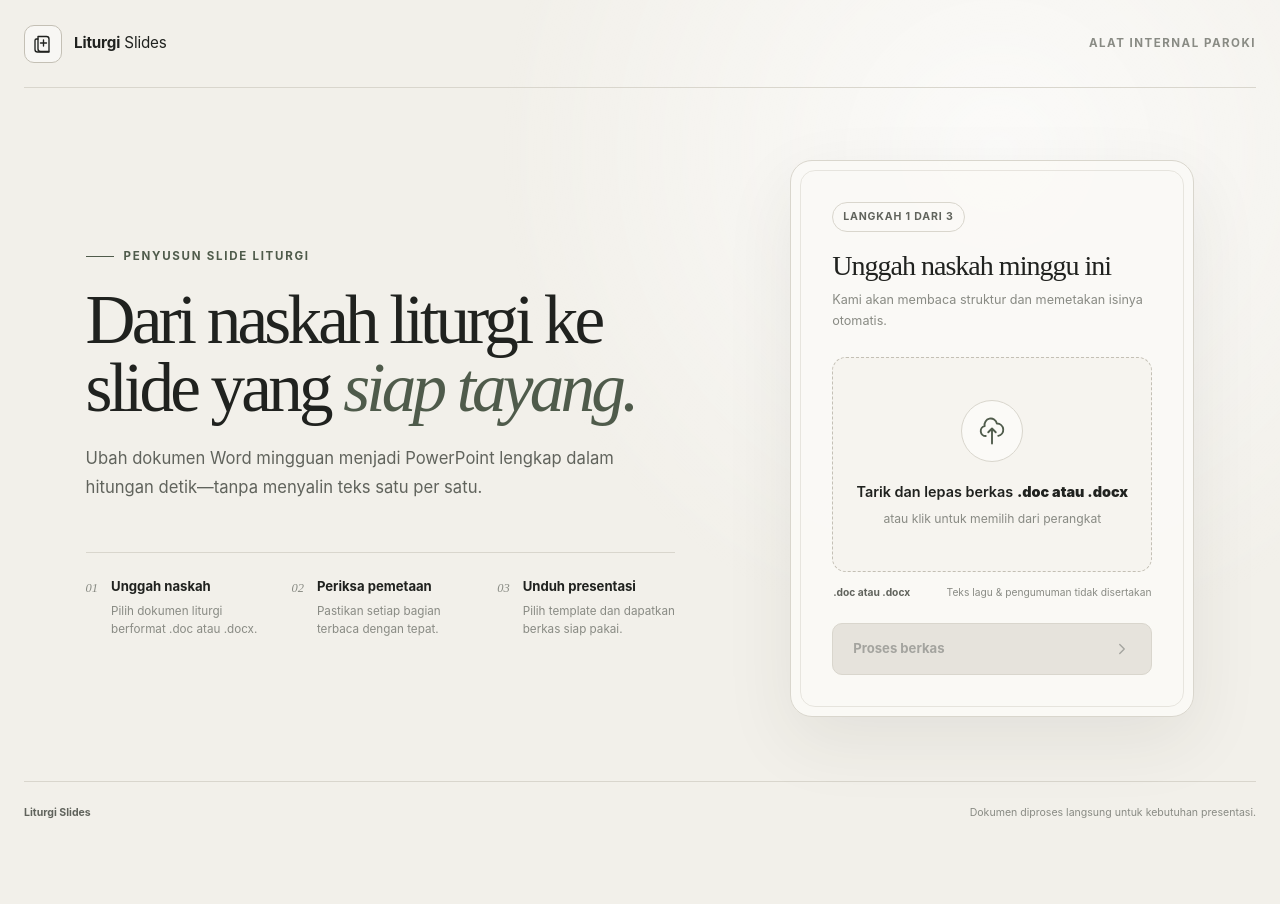
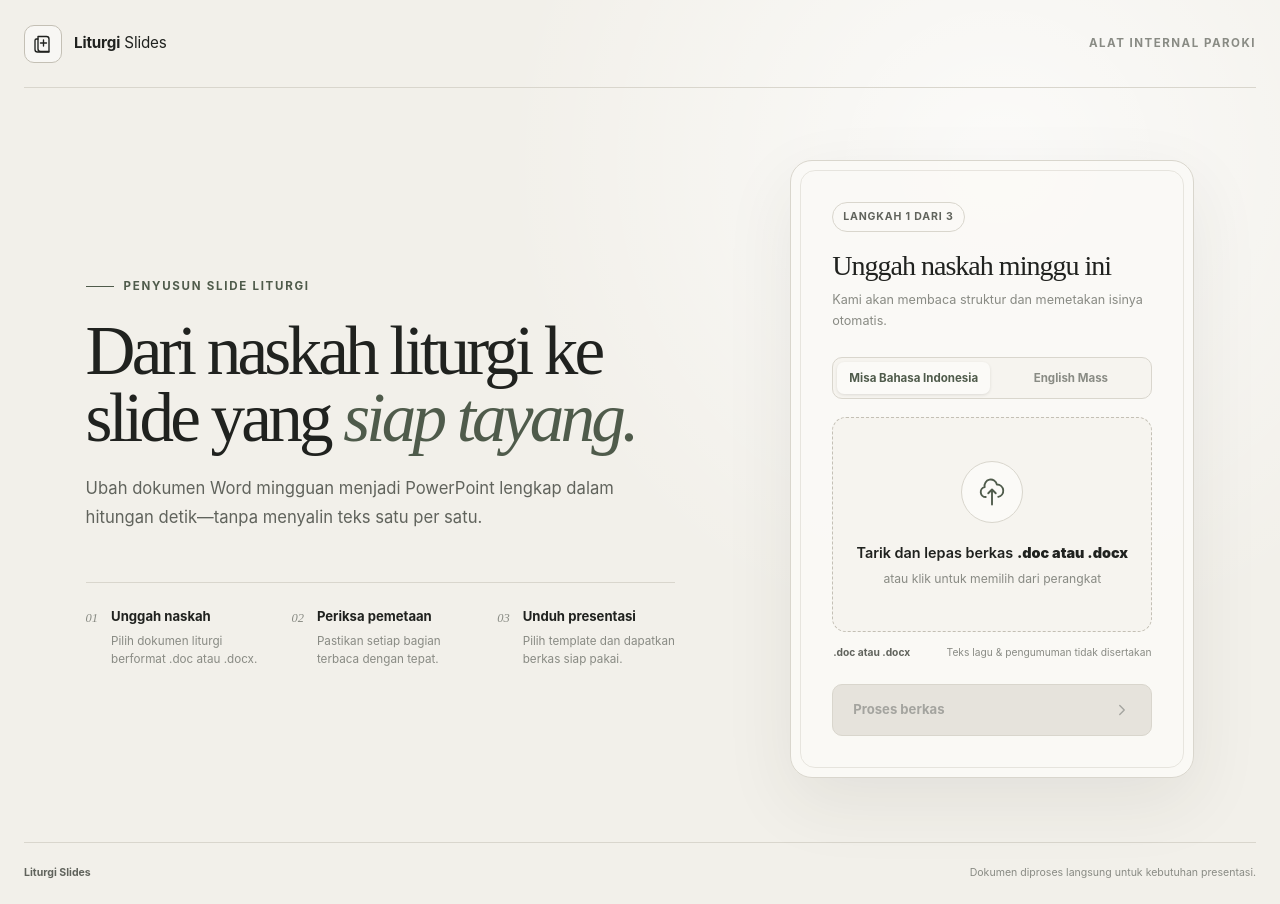
Before and after one commit to JasonEvan/Mikael-PPT-Maker, a Next.js app: page / in a window 1280 px wide. Before the commit the page ends 843 px from the top, so only its background shows below. Built offline with nearby package versions, Linux system fonts and the light colour scheme.

Commit message:
style: add tab button for user to select between Indonesia Mass or English Mass

```diff
--- a/app/globals.css
+++ b/app/globals.css
@@ -203,6 +203,43 @@ button, [role="button"], a, select { -webkit-tap-highlight-color: transparent; }
 
 .upload-panel > * { position: relative; }
 .upload-panel-heading { margin-bottom: 26px; }
+
+.mass-type-selector {
+  display: grid;
+  grid-template-columns: repeat(2, minmax(0, 1fr));
+  gap: 4px;
+  margin: 0 0 18px;
+  padding: 4px;
+  border: 1px solid var(--line);
+  border-radius: 10px;
+  background: var(--surface-soft);
+}
+
+.mass-type-selector button {
+  min-width: 0;
+  padding: 9px 10px;
+  border: 0;
+  border-radius: 7px;
+  background: transparent;
+  color: var(--ink-muted);
+  font-size: 0.72rem;
+  font-weight: 650;
+  line-height: 1.25;
+  transition: background-color 160ms ease, color 160ms ease, box-shadow 160ms ease;
+}
+
+.mass-type-selector button:hover { color: var(--ink-soft); }
+
+.mass-type-selector button:focus-visible {
+  outline: 2px solid var(--accent);
+  outline-offset: 1px;
+}
+
+.mass-type-selector button.is-selected {
+  background: var(--surface);
+  box-shadow: 0 1px 3px rgb(47 46 41 / 12%);
+  color: var(--accent);
+}
 
 .step-pill {
   display: inline-block;
--- a/app/page.tsx
+++ b/app/page.tsx
@@ -5,10 +5,13 @@ import WordUpload from "./components/WordUpload";
 import DocxViewer from "./components/DocxViewer";
 import { parseDocFile, parseDocxFile, DocxParseResult } from "./utils/docxParser";
 
+type MassType = "indonesian" | "english";
+
 export default function Home() {
   const [parseResult, setParseResult] = useState<DocxParseResult | null>(null);
   const [isParsing, setIsParsing] = useState<boolean>(false);
   const [parseError, setParseError] = useState<string | null>(null);
+  const [massType, setMassType] = useState<MassType>("indonesian");
 
   const handleFileConfirmed = async (file: File) => {
     setIsParsing(true);
@@ -113,6 +116,25 @@ export default function Home() {
               <p>Kami akan membaca struktur dan memetakan isinya otomatis.</p>
             </div>
 
+            <div className="mass-type-selector" role="group" aria-label="Jenis misa">
+              <button
+                type="button"
+                className={massType === "indonesian" ? "is-selected" : ""}
+                aria-pressed={massType === "indonesian"}
+                onClick={() => setMassType("indonesian")}
+              >
+                Misa Bahasa Indonesia
+              </button>
+              <button
+                type="button"
+                className={massType === "english" ? "is-selected" : ""}
+                aria-pressed={massType === "english"}
+                onClick={() => setMassType("english")}
+              >
+                English Mass
+              </button>
+            </div>
+
             {isParsing ? (
                 <div className="processing-state" aria-live="polite">
                   <div className="processing-spinner" role="status">
```
Lines whose indentation alone changed are shown as unchanged.
